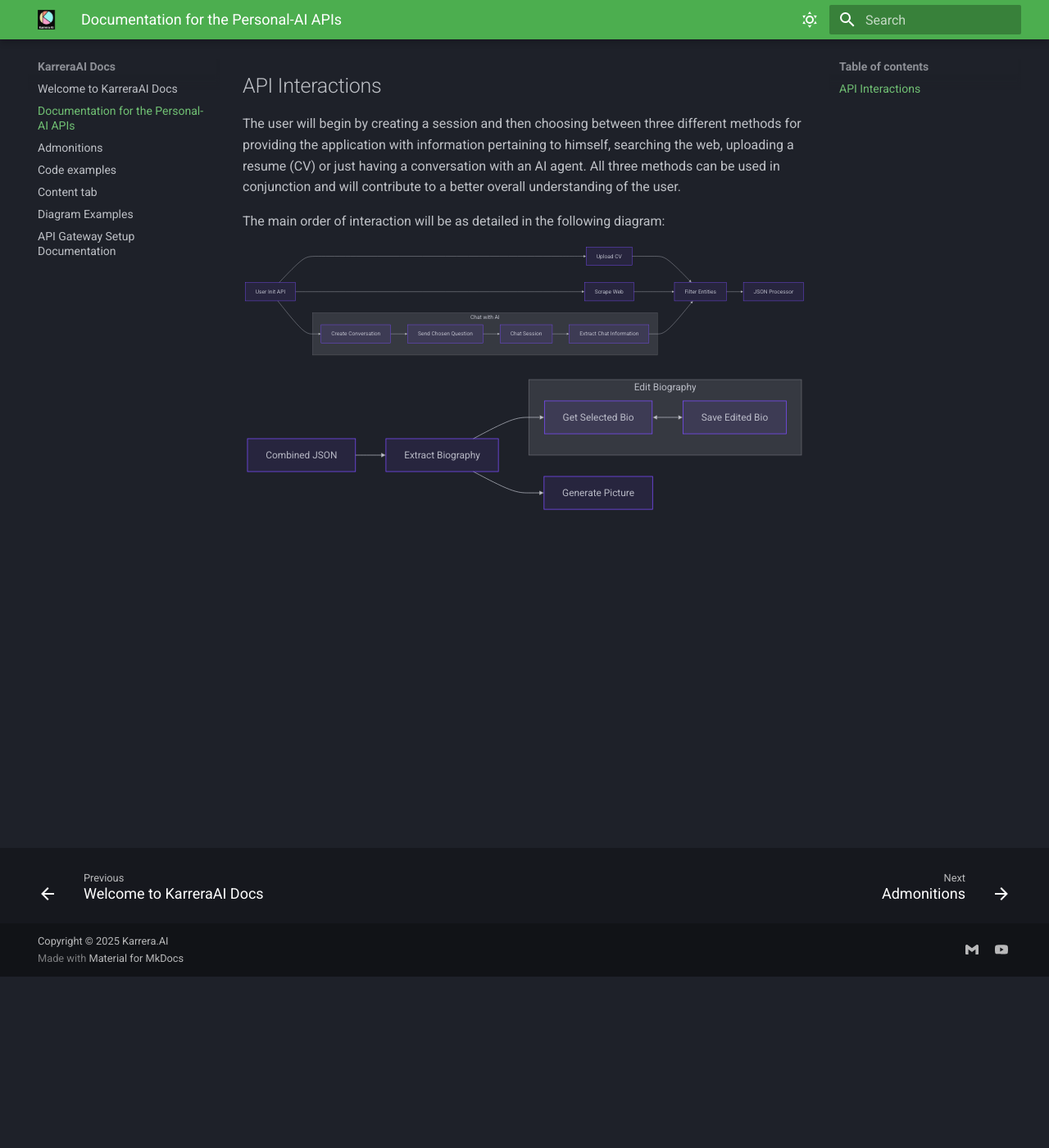
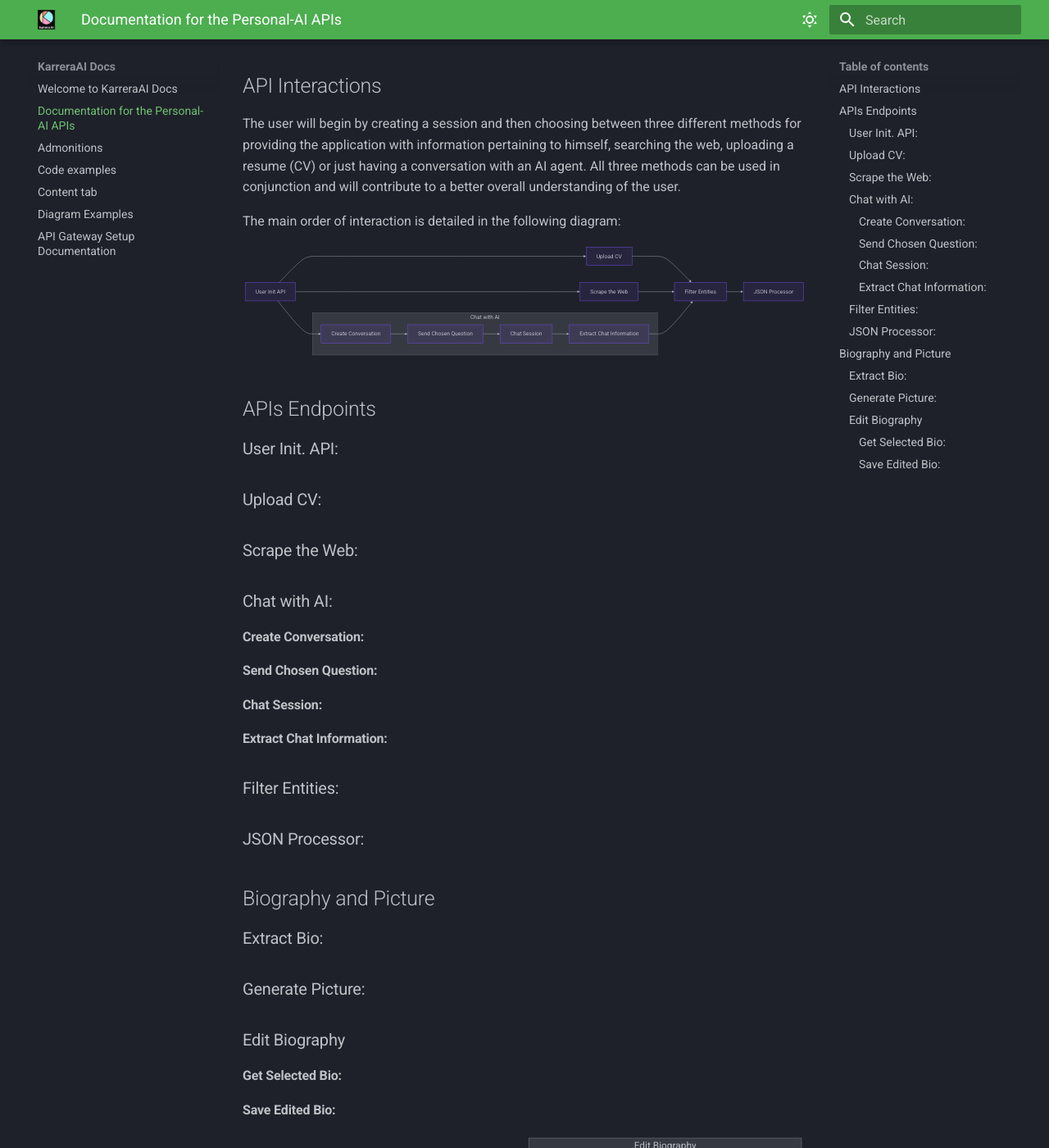
Before and after one commit to KarreraAI/knowledge-base, an MkDocs documentation site: the page built from docs/Personal-AI-APIs.md, in a window 1280 px wide and 1400 px high, scrolled down 209 px. Shown: the whole window at 82% size. Built offline with MkDocs 1.6.1 and Material for MkDocs 9.7.7, drawn with Linux system fonts in a browser that asks for light colours.

Commit message:
Update Personal-AI-APIs.md

````diff
--- a/docs/Personal-AI-APIs.md
+++ b/docs/Personal-AI-APIs.md
@@ -7,13 +7,13 @@
 The user will begin by creating a session and then choosing between three different methods for providing the application with information pertaining to himself, searching the web, uploading a resume (CV) or just having a conversation with an AI agent.
 All three methods can be used in conjunction and will contribute to a better overall understanding of the user.
 
-The main order of interaction will be as detailed in the following diagram:
+The main order of interaction is detailed in the following diagram:
 
 ```mermaid
 graph LR
     A[User Init API]
     B[Upload CV]
-    C[Scrape Web]
+    C[Scrape the Web]
     subgraph Chat with AI
         direction LR
         D1[Create Conversation]
@@ -36,6 +36,43 @@
     E --> F
 ```
 
+## APIs Endpoints
+
+### User Init. API:
+
+### Upload CV:
+
+### Scrape the Web:
+
+### Chat with AI:
+
+#### Create Conversation:
+
+#### Send Chosen Question:
+
+#### Chat Session:
+
+#### Extract Chat Information:
+
+### Filter Entities:
+
+### JSON Processor:
+
+
+## Biography and Picture
+
+### Extract Bio:
+
+### Generate Picture:
+
+### Edit Biography
+
+#### Get Selected Bio:
+
+#### Save Edited Bio:
+
+
+
 ```mermaid
 graph LR
     A[Combined JSON]
````
